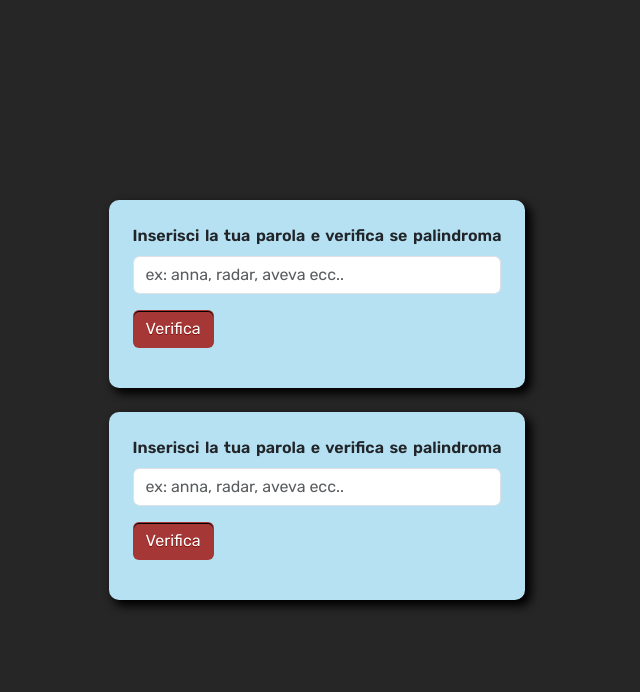
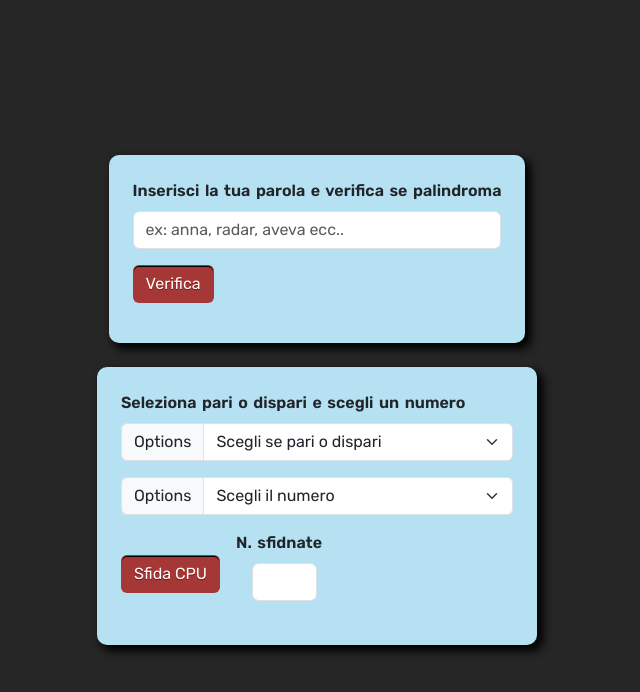
Before and after one commit to AiroldiFederico/js-paliedispari, a plain HTML site: page index.html in a window 1280 px wide. Shown: the whole page, without its empty margins (323-963 px from the left). Drawn offline with nearby package versions, Linux system fonts and the light colour scheme.

Commit message:
FASE 4 - imposto struttura per Even odd

```diff
--- a/index.html
+++ b/index.html
@@ -69,12 +69,36 @@
 
                     <!-- input word -->
                     <div class="mb-3">
-                        <label for="Input" class="form-label">Inserisci la tua parola e verifica se palindroma</label>
-                        <input type="text" class="form-control" id="InputPali" placeholder="Ex: Anna, Radar, aveva ecc..">
+                        <label for="Input" class="form-label">Seleziona pari o dispari e scegli un numero</label>
+
+                        <div class="input-group mb-3">
+                            <label class="input-group-text" for="">Options</label>
+                            <select class="form-select" id="">
+                                <option selected>Scegli se pari o dispari</option>
+                                <option value="1">Pari</option>
+                                <option value="2">Dispari</option>
+                            </select>
+                        </div>
+                        <div class="input-group mb-3">
+                            <label class="input-group-text" for="">Options</label>
+                            <select class="form-select" id="">
+                                <option selected>Scegli il numero</option>
+                                <option value="1">1</option>
+                                <option value="2">2</option>
+                                <option value="3">3</option>
+                                <option value="4">4</option>
+                                <option value="5">5</option>
+                            </select>
+                        </div>
+
 
                         <div class="d-flex mt-3 gap-3">
-                            <button type="submit" class="btn" id="btn1">Verifica</button>
-                            <p id="OutputPali"></p>
+                            <button type="submit" class="btn h-25 mt-4" id="btn2">Sfida CPU</button>
+                            <div class="mb-1 ">
+                                <label for="disabledTextInput" class="form-label">N. sfidnate</label>
+                                <input type="text" id="disabledTextInput" class="form-control w-25 ms-3" placeholder="">
+                            </div>
+                            <p id="OutputEvenOdd"></p>
                         </div>
                     </div>
 
```
Also changed, not shown: asset/js/main.js (+9 -0 lines).
